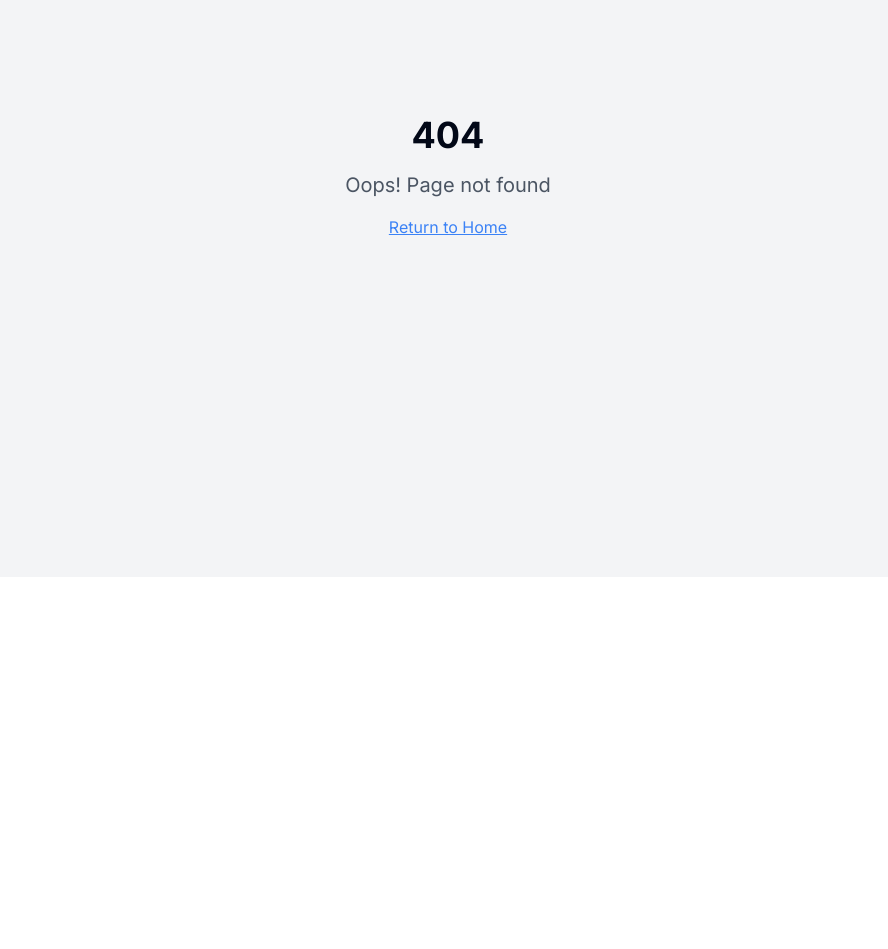
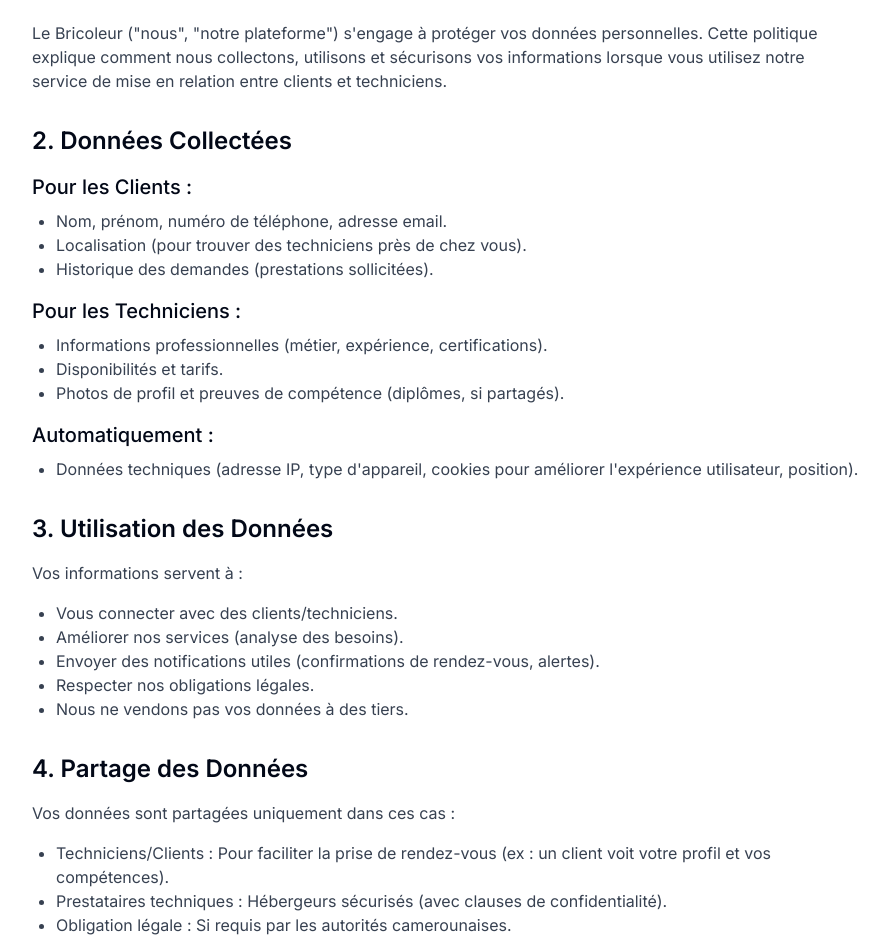
Before and after one commit to ledoux25/bricoleur-home-hub, a React (Vite) app: page /privacy-policy in a window 1280 px wide. Before the commit this address had no page. Shown: the part 223-1172 px from the top of the page, without its empty margins (192-1080 px from the left). Before the commit the page ends 800 px from the top, so only its background shows below. Built offline with nearby package versions, Linux system fonts and the light colour scheme.

Commit message:
Add privacy policy page and navigation
Implement the privacy policy page and add a link to it in the footer.

```diff
--- a/src/App.tsx
+++ b/src/App.tsx
@@ -6,9 +6,9 @@ import { QueryClient, QueryClientProvider } from "@tanstack/react-query";
 import { BrowserRouter, Routes, Route } from "react-router-dom";
 import { LanguageProvider } from "./contexts/LanguageContext";
 import Index from "./pages/Index";
+import PrivacyPolicy from "./pages/PrivacyPolicy";
 import NotFound from "./pages/NotFound";
 import 'leaflet/dist/leaflet.css';
-
 
 const queryClient = new QueryClient();
 
@@ -21,7 +21,7 @@ const App = () => (
         <BrowserRouter>
           <Routes>
             <Route path="/" element={<Index />} />
-            {/* ADD ALL CUSTOM ROUTES ABOVE THE CATCH-ALL "*" ROUTE */}
+            <Route path="/privacy-policy" element={<PrivacyPolicy />} />
             <Route path="*" element={<NotFound />} />
           </Routes>
         </BrowserRouter>
--- a/src/components/Footer.tsx
+++ b/src/components/Footer.tsx
@@ -1,5 +1,5 @@
-
 import { Facebook, Instagram, Twitter, Linkedin, Mail, Phone, MapPin } from "lucide-react";
+import { Link } from "react-router-dom";
 
 const Footer = () => {
   return (
@@ -90,9 +90,9 @@ const Footer = () => {
             <a href="#" className="text-white/60 hover:text-white text-sm transition-colors">
               Terms of Service
             </a>
-            <a href="#" className="text-white/60 hover:text-white text-sm transition-colors">
+            <Link to="/privacy-policy" className="text-white/60 hover:text-white text-sm transition-colors">
               Privacy Policy
-            </a>
+            </Link>
             <a href="#" className="text-white/60 hover:text-white text-sm transition-colors">
               Cookies
             </a>
--- /dev/null
+++ b/src/pages/PrivacyPolicy.tsx
@@ -0,0 +1,129 @@
+
+import React from 'react';
+import Navbar from '@/components/Navbar';
+import Footer from '@/components/Footer';
+
+const PrivacyPolicy = () => {
+  return (
+    <div className="min-h-screen">
+      <Navbar />
+      <main className="py-20 px-4">
+        <div className="bricoleur-container max-w-4xl mx-auto">
+          <h1 className="text-3xl font-bold mb-8">Politique de Confidentialité – Le Bricoleur</h1>
+          <p className="text-gray-600 mb-6">Dernière mise à jour : 4/21/2025</p>
+
+          <section className="mb-8">
+            <h2 className="text-2xl font-semibold mb-4">1. Introduction</h2>
+            <p className="text-gray-700">
+              Le Bricoleur ("nous", "notre plateforme") s'engage à protéger vos données
+              personnelles. Cette politique explique comment nous collectons, utilisons et sécurisons
+              vos informations lorsque vous utilisez notre service de mise en relation entre clients et
+              techniciens.
+            </p>
+          </section>
+
+          <section className="mb-8">
+            <h2 className="text-2xl font-semibold mb-4">2. Données Collectées</h2>
+            <div className="space-y-4">
+              <div>
+                <h3 className="text-xl font-medium mb-2">Pour les Clients :</h3>
+                <ul className="list-disc pl-6 text-gray-700">
+                  <li>Nom, prénom, numéro de téléphone, adresse email.</li>
+                  <li>Localisation (pour trouver des techniciens près de chez vous).</li>
+                  <li>Historique des demandes (prestations sollicitées).</li>
+                </ul>
+              </div>
+              <div>
+                <h3 className="text-xl font-medium mb-2">Pour les Techniciens :</h3>
+                <ul className="list-disc pl-6 text-gray-700">
+                  <li>Informations professionnelles (métier, expérience, certifications).</li>
+                  <li>Disponibilités et tarifs.</li>
+                  <li>Photos de profil et preuves de compétence (diplômes, si partagés).</li>
+                </ul>
+              </div>
+              <div>
+                <h3 className="text-xl font-medium mb-2">Automatiquement :</h3>
+                <ul className="list-disc pl-6 text-gray-700">
+                  <li>Données techniques (adresse IP, type d'appareil, cookies pour améliorer l'expérience utilisateur, position).</li>
+                </ul>
+              </div>
+            </div>
+          </section>
+
+          <section className="mb-8">
+            <h2 className="text-2xl font-semibold mb-4">3. Utilisation des Données</h2>
+            <p className="text-gray-700 mb-4">Vos informations servent à :</p>
+            <ul className="list-disc pl-6 text-gray-700">
+              <li>Vous connecter avec des clients/techniciens.</li>
+              <li>Améliorer nos services (analyse des besoins).</li>
+              <li>Envoyer des notifications utiles (confirmations de rendez-vous, alertes).</li>
+              <li>Respecter nos obligations légales.</li>
+              <li>Nous ne vendons pas vos données à des tiers.</li>
+            </ul>
+          </section>
+
+          <section className="mb-8">
+            <h2 className="text-2xl font-semibold mb-4">4. Partage des Données</h2>
+            <p className="text-gray-700 mb-4">Vos données sont partagées uniquement dans ces cas :</p>
+            <ul className="list-disc pl-6 text-gray-700">
+              <li>Techniciens/Clients : Pour faciliter la prise de rendez-vous (ex : un client voit votre profil et vos compétences).</li>
+              <li>Prestataires techniques : Hébergeurs sécurisés (avec clauses de confidentialité).</li>
+              <li>Obligation légale : Si requis par les autorités camerounaises.</li>
+            </ul>
+          </section>
+
+          <section className="mb-8">
+            <h2 className="text-2xl font-semibold mb-4">5. Sécurité</h2>
+            <p className="text-gray-700 mb-4">Nous protégeons vos données via :</p>
+            <ul className="list-disc pl-6 text-gray-700">
+              <li>Chiffrement des échanges (HTTPS).</li>
+              <li>Accès restreint aux données sensibles.</li>
+              <li>Mots de passe sécurisés (hashés).</li>
+            </ul>
+          </section>
+
+          <section className="mb-8">
+            <h2 className="text-2xl font-semibold mb-4">6. Vos Droits</h2>
+            <p className="text-gray-700 mb-4">Vous pouvez :</p>
+            <ul className="list-disc pl-6 text-gray-700 mb-4">
+              <li>Accéder à vos données ou les corriger.</li>
+              <li>Supprimer votre compte (cela met fin aux services).</li>
+              <li>Refuser les emails promotionnels.</li>
+            </ul>
+            <p className="text-gray-700">Pour exercer ces droits, contactez : contact@lebricoleur.cm</p>
+          </section>
+
+          <section className="mb-8">
+            <h2 className="text-2xl font-semibold mb-4">7. Cookies</h2>
+            <p className="text-gray-700 mb-4">Nous utilisons des cookies pour :</p>
+            <ul className="list-disc pl-6 text-gray-700 mb-4">
+              <li>Faciliter la connexion.</li>
+              <li>Analyser l'usage de la plateforme (via Google Analytics).</li>
+              <li>Vous pouvez les désactiver dans les paramètres de votre navigateur.</li>
+            </ul>
+          </section>
+
+          <section className="mb-8">
+            <h2 className="text-2xl font-semibold mb-4">8. Modifications</h2>
+            <p className="text-gray-700">
+              Nous mettrons à jour cette politique si nécessaire. Les utilisateurs en seront informés
+              par email ou via la plateforme.
+            </p>
+          </section>
+
+          <section className="mb-8">
+            <h2 className="text-2xl font-semibold mb-4">9. Contact</h2>
+            <p className="text-gray-700">Pour toute question :</p>
+            <ul className="list-none text-gray-700">
+              <li>Email : contact@lebricoleur.cm</li>
+              <li>Adresse : Douala, Bonamoussadi</li>
+            </ul>
+          </section>
+        </div>
+      </main>
+      <Footer />
+    </div>
+  );
+};
+
+export default PrivacyPolicy;
```
